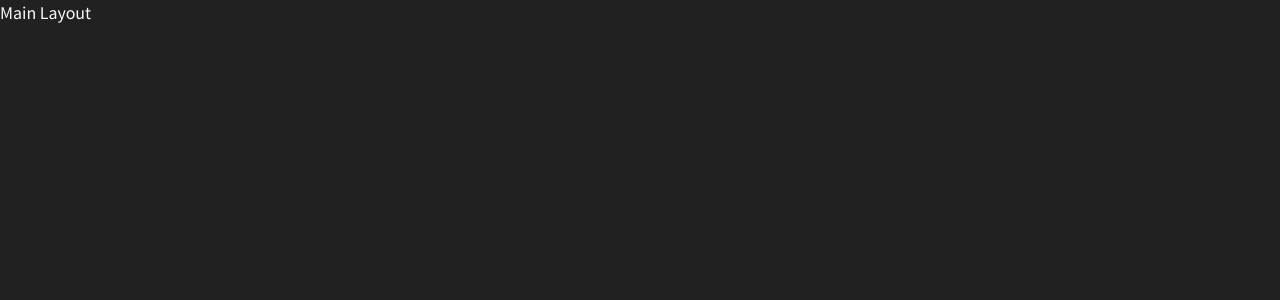
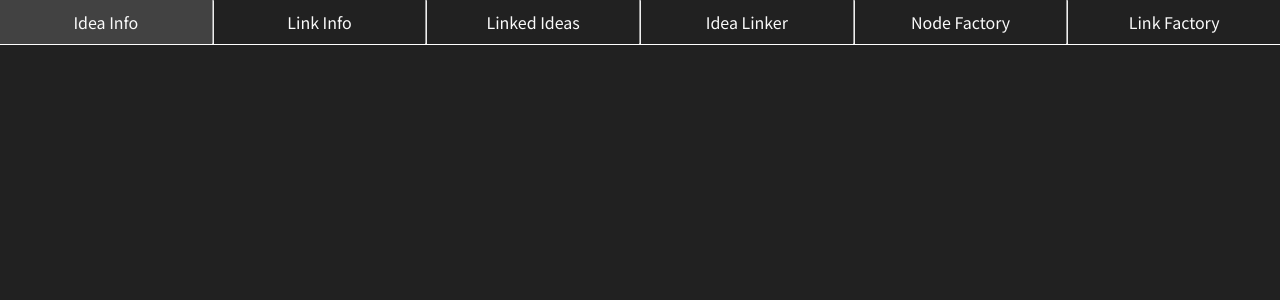
Before and after one commit to injoonH/kaist-contents-network, a React (Vite) app: page / in a window 1280 px wide. Shown: the top 300 px of the page. Built offline with nearby package versions, Linux system fonts and the light colour scheme.

Commit message:
✨ add routes

```diff
--- a/src/layouts/MainLayout.tsx
+++ b/src/layouts/MainLayout.tsx
@@ -1,5 +1,42 @@
 import React from "react";
+import { Link, Outlet } from "react-router-dom";
+import styled from "styled-components";
+
+const Nav = styled.nav`
+  display: flex;
+
+  border-bottom: 1px solid #ffffff;
+
+  & > a {
+    flex: 1;
+
+    padding: 1rem;
+
+    text-align: center;
+
+    &:hover {
+      background-color: #424242;
+    }
+  }
+`;
 
 export const MainLayout: React.FC = () => {
-  return <div>Main Layout</div>;
+  return (
+    <div>
+      <Nav>
+        <Link to="ideaInfo/1">Idea Info</Link>
+        <hr />
+        <Link to="linkInfo/1">Link Info</Link>
+        <hr />
+        <Link to="linkedIdeas/1">Linked Ideas</Link>
+        <hr />
+        <Link to="ideaLinker/1">Idea Linker</Link>
+        <hr />
+        <Link to="ideaFactory">Node Factory</Link>
+        <hr />
+        <Link to="linkFactory">Link Factory</Link>
+      </Nav>
+      <Outlet />
+    </div>
+  );
 };
```
Also changed, not shown: src/router.tsx (+26 -0 lines).
